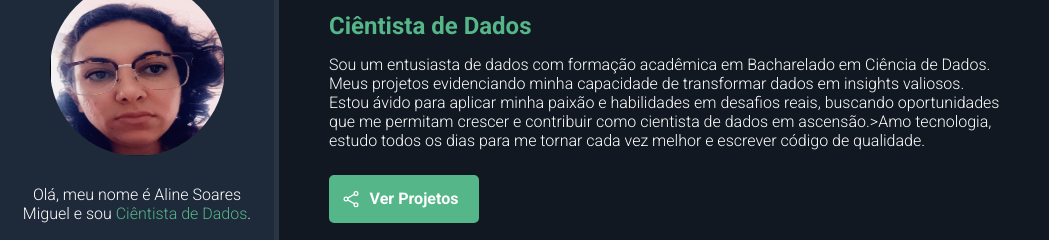
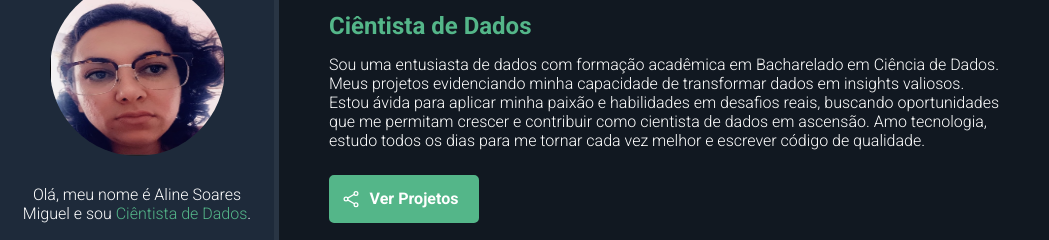
Before and after one commit to aline-miguel/aline-miguel.github.io, a plain HTML site: page index.html in a window 1280 px wide. Shown: the part 102-342 px from the top of the page, without its empty margins (0-1049 px from the left). Drawn offline with nearby package versions, Linux system fonts and the light colour scheme.

Commit message:
corrigi minhas habilidades

```diff
--- a/index.html
+++ b/index.html
@@ -28,7 +28,7 @@
     <section id="about-container">
       <h1 id="name">Aline Soares Miguel</h1>
       <p id="title"><span class="highlight">Ciêntista de Dados</span></p>
-      <p class="description">Sou um entusiasta de dados com formação acadêmica em Bacharelado em Ciência de Dados. Meus projetos evidenciando minha capacidade de transformar dados em insights valiosos. Estou ávido para aplicar minha paixão e habilidades em desafios reais, buscando oportunidades que me permitam crescer e contribuir como cientista de dados em ascensão.>Amo tecnologia, estudo todos os dias para me tornar cada vez melhor e escrever código de qualidade.</p>
+      <p class="description">Sou uma entusiasta de dados com formação acadêmica em Bacharelado em Ciência de Dados. Meus projetos evidenciando minha capacidade de transformar dados em insights valiosos. Estou ávida para aplicar minha paixão e habilidades em desafios reais, buscando oportunidades que me permitam crescer e contribuir como cientista de dados em ascensão. Amo tecnologia, estudo todos os dias para me tornar cada vez melhor e escrever código de qualidade.</p>
       <a href="#" id="btn-projects"><ion-icon name="share-social-outline"></ion-icon> <span>Ver Projetos</span></a>
       <h2 id="skills-section-title">Minhas Skills</h2>
       <p class="description">Conheça as tecnologias que domino:</p>
```
